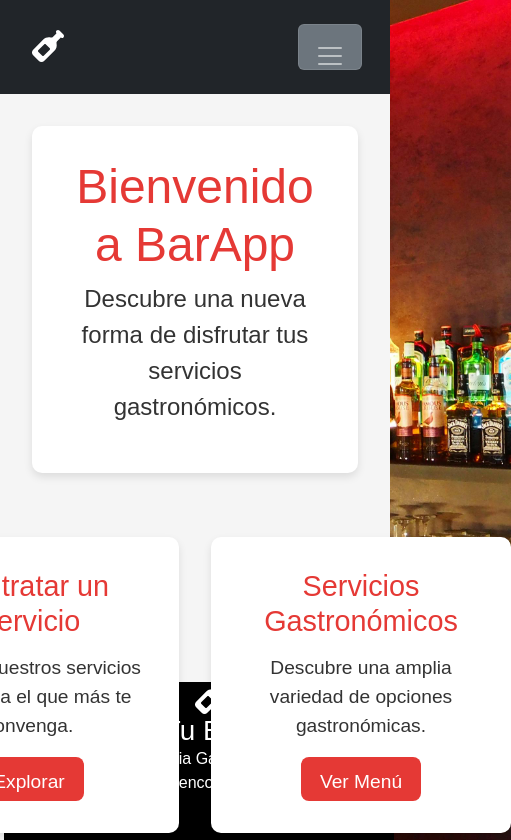
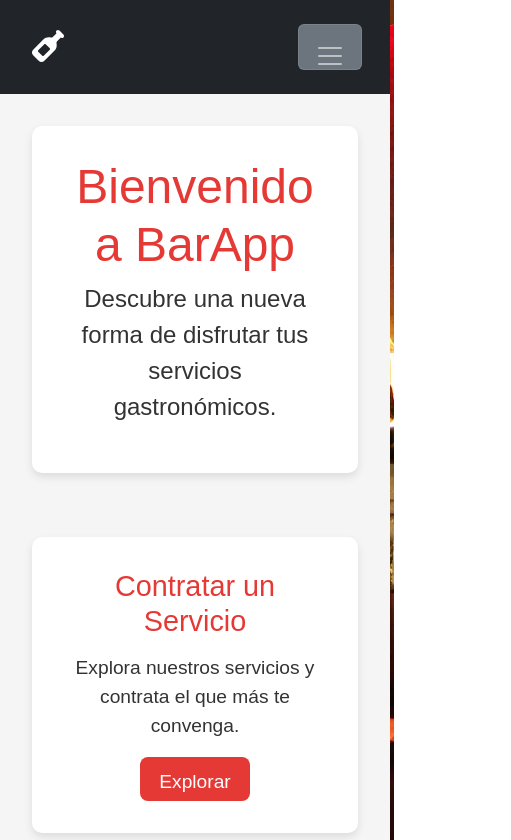
Before and after one commit to ColmanNicolas/FrontendProyecto3, a React (Vite) app: page /bar-app/home in a window 390 px wide. Shown: the top 840 px of the page, 511 px wide, since content can reach past the window. Built offline with nearby package versions, Linux system fonts and the light colour scheme.

Commit message:
cambios en el responsive

```diff
--- a/src/pages/Home.css
+++ b/src/pages/Home.css
@@ -13,7 +13,6 @@
   align-items: center;
   padding: 2rem;
   background-color: var(--background-color);
-    margin-bottom: -16rem;
 }
 
 .welcome-section {
@@ -40,6 +39,7 @@
   justify-content: center;
   align-items: center;
   gap: 2rem;
+  flex-wrap: wrap; /* Permite que los elementos se envuelvan en filas en dispositivos más pequeños */
 }
 
 .service {
@@ -50,6 +50,7 @@
   text-align: center;
   width: 300px;
   transition: transform 0.3s ease;
+  flex: 1 1 300px; /* Hace que los elementos sean flexibles y tengan un ancho máximo de 300px */
 }
 
 .service:hover {
@@ -82,3 +83,10 @@
 .service-button:focus {
   background-color: #c62828;
 }
+
+@media (max-width: 768px) {
+  .service {
+    width: 100%;
+    margin-bottom: 2rem;
+  }
+}
```
Lines whose indentation alone changed are shown as unchanged.
